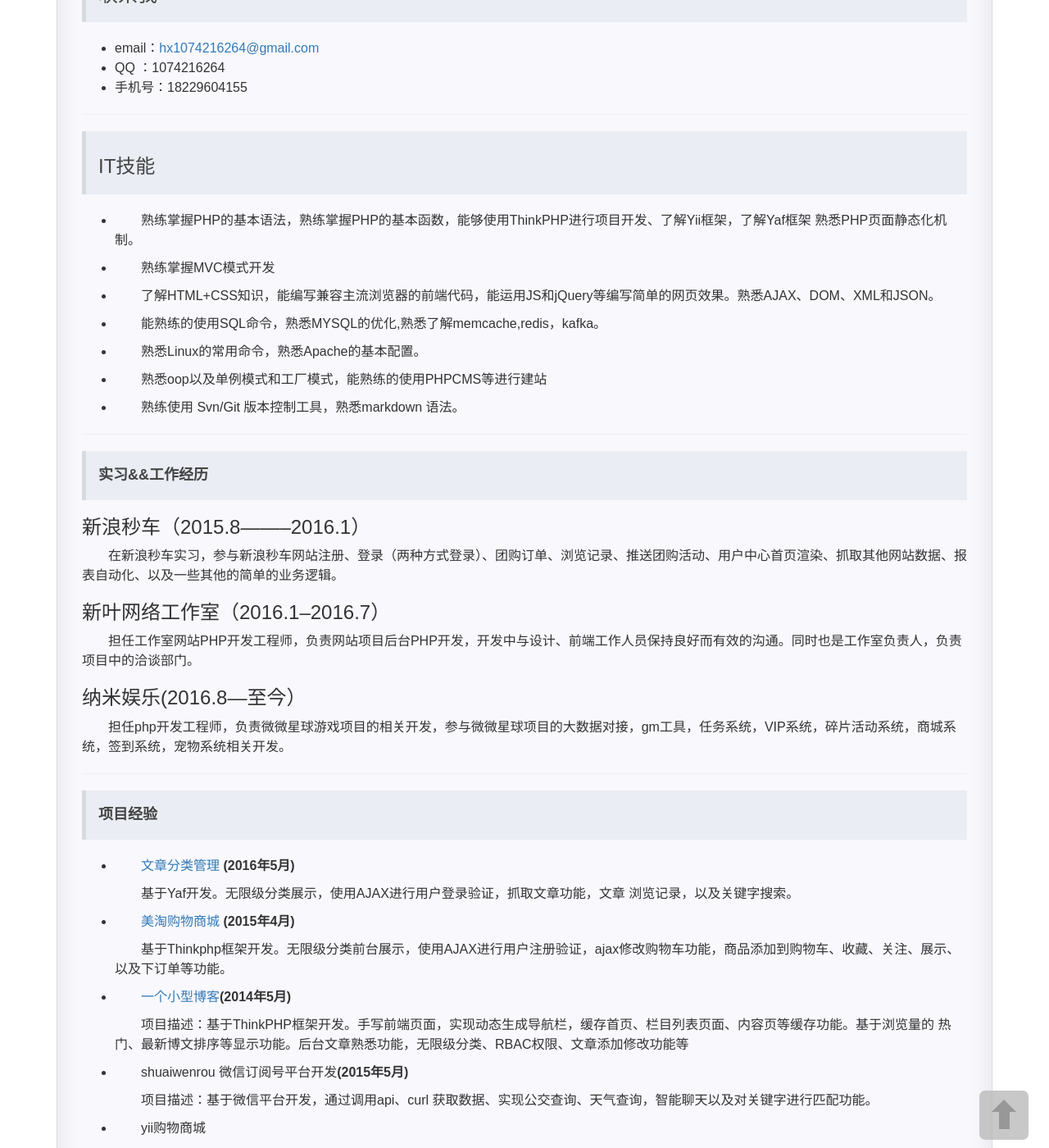
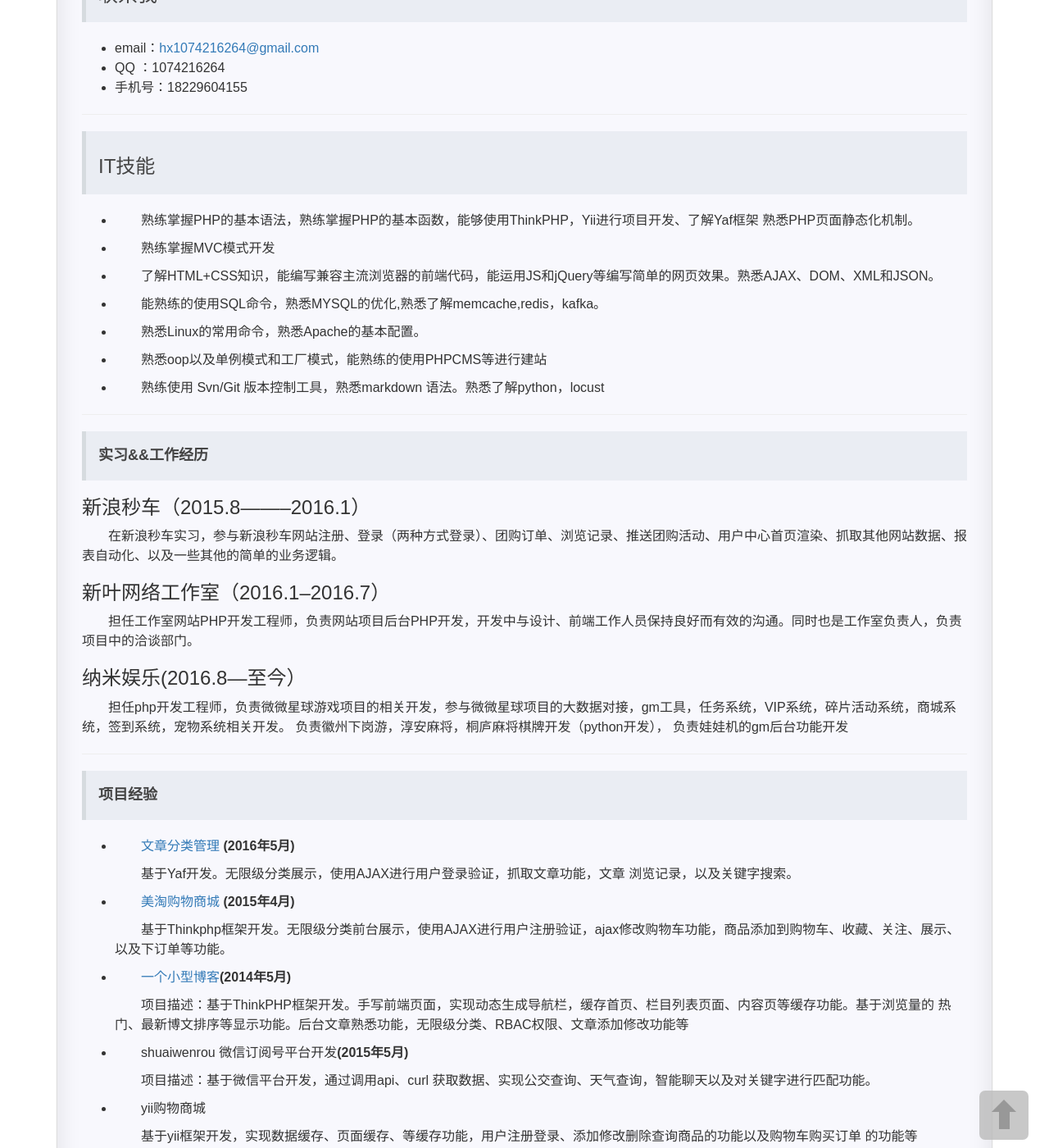
Before and after one commit to hexing-w/hexing-w.github.io, a Jekyll site: the page built from pages/2about.md, in a window 1280 px wide and 1400 px high, scrolled down 451 px. Shown: the whole window at 82% size. Built offline with Jekyll 4.4.1, drawn with Linux system fonts in a browser that asks for light colours; nearby versions of some CDN libraries; comment, search, counter and statistics services are not loaded; a style sheet for code colours, icons or effects is not loaded.

Commit message:
about md“

```diff
--- a/pages/2about.md
+++ b/pages/2about.md
@@ -24,7 +24,7 @@
 
 > ### IT技能
 
-* 熟练掌握PHP的基本语法，熟练掌握PHP的基本函数，能够使用ThinkPHP进行项目开发、了解Yii框架，了解Yaf框架 熟悉PHP页面静态化机制。
+* 熟练掌握PHP的基本语法，熟练掌握PHP的基本函数，能够使用ThinkPHP，Yii进行项目开发、了解Yaf框架 熟悉PHP页面静态化机制。
 
 * 熟练掌握MVC模式开发
 
@@ -36,7 +36,7 @@
 
 * 熟悉oop以及单例模式和工厂模式，能熟练的使用PHPCMS等进行建站
 
-* 熟练使用 Svn/Git 版本控制工具，熟悉markdown 语法。
+* 熟练使用 Svn/Git 版本控制工具，熟悉markdown 语法。熟悉了解python，locust
 
 
 
@@ -55,8 +55,8 @@
 ### 纳米娱乐(2016.8---至今）
 
  担任php开发工程师，负责微微星球游戏项目的相关开发，参与微微星球项目的大数据对接，gm工具，任务系统，VIP系统，碎片活动系统，商城系统，签到系统，宠物系统相关开发。
-
-
+ 负责徽州下岗游，淳安麻将，桐庐麻将棋牌开发（python开发），
+ 负责娃娃机的gm后台功能开发
 
 ---
 > #### 项目经验
```
